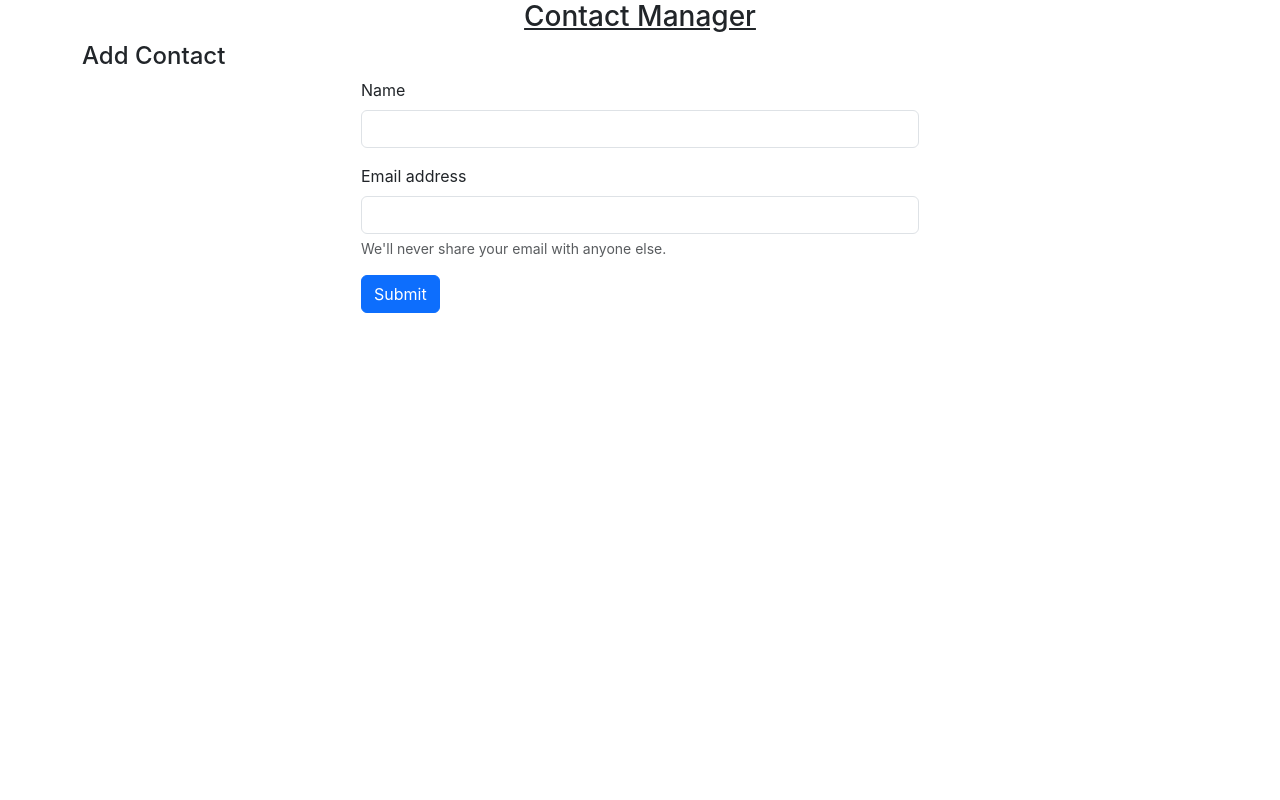
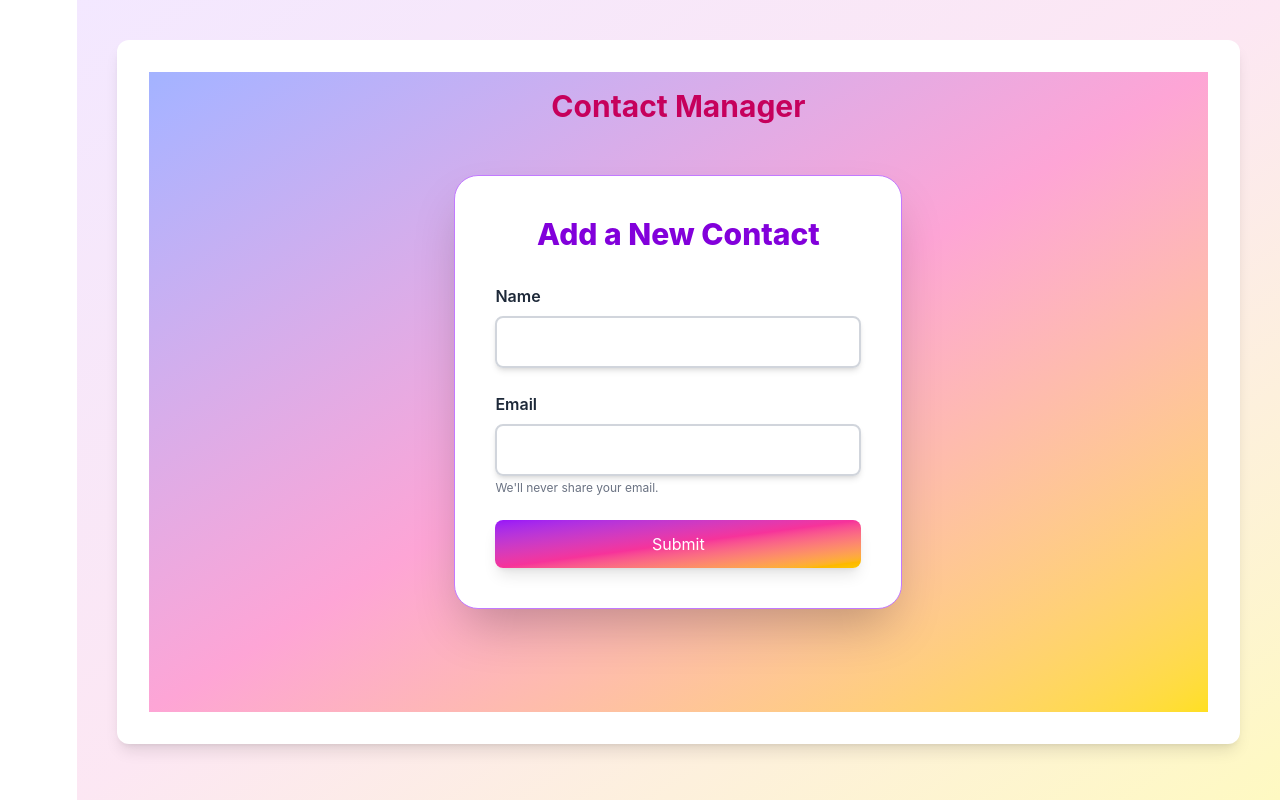
Before and after one commit to Sukanya1212/contact-app, a React (Create React App) app: page / in a window 1280 px wide. Built offline with nearby package versions, Linux system fonts and the light colour scheme.

Commit message:
apply styling

```diff
--- a/public/index.html
+++ b/public/index.html
@@ -26,7 +26,7 @@
     -->
     <title>React App</title>
     <script src="https://unpkg.com/@tailwindcss/browser@4"></script>
-    <link href="https://cdn.jsdelivr.net/npm/bootstrap@5.3.3/dist/css/bootstrap.min.css" rel="stylesheet" integrity="sha384-QWTKZyjpPEjISv5WaRU9OFeRpok6YctnYmDr5pNlyT2bRjXh0JMhjY6hW+ALEwIH" crossorigin="anonymous">
+    <!-- <link href="https://cdn.jsdelivr.net/npm/bootstrap@5.3.3/dist/css/bootstrap.min.css" rel="stylesheet" integrity="sha384-QWTKZyjpPEjISv5WaRU9OFeRpok6YctnYmDr5pNlyT2bRjXh0JMhjY6hW+ALEwIH" crossorigin="anonymous"> -->
 
   </head>
   <body>
--- a/src/AddContact.js
+++ b/src/AddContact.js
@@ -4,37 +4,65 @@ export default function AddContact({ addContactHandler }) {
     const [formData, setFormData] = useState({
         name: "",
         email: "",
-    })
+    });
+
     const handleChange = (e) => {
         const { name, value } = e.target;
         setFormData({ ...formData, [name]: value });
-    }
+    };
+
     const handleSubmit = (e) => {
         e.preventDefault();
         if (formData.name === "" || formData.email === "") {
-            alert("Please fill required fields")
+            alert("Please fill required fields");
+            return;
         }
-        addContactHandler(formData)
-        setFormData({ name: "", email: "" })
-        console.log("clikc", formData)
-    }
+        addContactHandler(formData);
+        setFormData({ name: "", email: "" });
+        console.log("click", formData);
+    };
+
     return (
-        <>
-            <div className=''>
-                <h4>Add Contact</h4>
-                <form className='col-6 mx-auto border-solid' onSubmit={handleSubmit}>
-                    <div class="mb-3">
-                        <label for="exampleInputPassword1" class="form-label">Name</label>
-                        <input type="text" name='name' class="form-control" id="exampleInputPassword1" value={formData.name} onChange={handleChange} />
+
+        <div className="flex justify-center items-center bg-gradient-to-br from-indigo-300 via-pink-300 to-yellow-300 p-6 bg-pattern-1 animate-fade-in" style={{height: '40rem'}}>
+        <h2 className='absolute text-3xl font-bold text-pink-700' style={{top: '11%'}}> Contact Manager</h2>
+            <div className="bg-white p-10 rounded-3xl shadow-2xl w-full max-w-md border border-purple-400 transform transition-all hover:scale-105 hover:shadow-2xl duration-500 ease-in-out">
+                <h2 className="text-3xl font-extrabold mb-8 text-center text-purple-700">Add a New Contact</h2>
+                <form onSubmit={handleSubmit} className="space-y-6">
+                    <div>
+                        <label htmlFor="name" className="block text-gray-800 font-semibold mb-2">Name</label>
+                        <input
+                            type="text"
+                            name="name"
+                            id="name"
+                            value={formData.name}
+                            onChange={handleChange}
+                            className="w-full border-2 border-gray-300 rounded-lg px-5 py-3 focus:outline-none focus:ring-2 focus:ring-purple-600 focus:ring-opacity-50 transition-all duration-300 hover:border-purple-500 shadow-md hover:shadow-lg"
+                        />
                     </div>
-                    <div class="mb-3">
-                        <label for="exampleInputEmail1" class="form-label">Email address</label>
-                        <input type="email" name='email' class="form-control" id="exampleInputEmail1" aria-describedby="emailHelp" value={formData.email} onChange={handleChange} />
-                        <div id="emailHelp" class="form-text">We'll never share your email with anyone else.</div>
+                    <div>
+                        <label htmlFor="email" className="block text-gray-800 font-semibold mb-2">Email</label>
+                        <input
+                            type="email"
+                            name="email"
+                            id="email"
+                            value={formData.email}
+                            onChange={handleChange}
+                            className="w-full border-2 border-gray-300 rounded-lg px-5 py-3 focus:outline-none focus:ring-2 focus:ring-purple-600 focus:ring-opacity-50 transition-all duration-300 hover:border-purple-500 shadow-md hover:shadow-lg"
+                        />
+                        <p className="text-xs text-gray-500 mt-1">We'll never share your email.</p>
                     </div>
-                    <button type="submit" class="btn btn-primary" >Submit</button>
+                    <div className="relative">
+                        <button
+                            type="submit"
+                            className="w-full bg-gradient-to-br from-purple-600 via-pink-500 to-yellow-400 text-white py-3 rounded-lg shadow-lg hover:shadow-2xl transform hover:scale-105 transition-all duration-300 ease-in-out focus:outline-none focus:ring-4 focus:ring-purple-500 focus:ring-opacity-30"
+                        >
+                            Submit
+                        </button>
+
+                    </div>
                 </form>
             </div>
-        </>
-    )
+        </div>
+    );
 }
--- a/src/App.js
+++ b/src/App.js
@@ -35,9 +35,33 @@ function App() {
 
   return (
     <div className="ui container">
-      <Header />
-      <AddContact addContactHandler={addContactHandler} />
+
+      <div style= {{marginLeft: '6%'}} className="min-h-screen bg-gradient-to-br from-purple-100 via-pink-100 to-yellow-100 p-10 flex justify-center">
+  <div className={`w-full max-w-6xl ${contacts.length > 0 ? "flex flex-col md:flex-row gap-10" : ""}`}>
+
+    {/* Add Contact Form */}
+    <div   className={`transition-all duration-700 ease-in-out ${
+    contacts.length > 0 ? "md:w-1/2" : "w-full"
+  }`}>
+      <div className="bg-white rounded-xl shadow-lg p-8 animate-slide-in">
+        {/* <h2 className="text-2xl font-bold text-center mb-6">Add Contact</h2> */}
+       <AddContact addContactHandler={addContactHandler} />
+      </div>
+    </div>
+
+    {/* Contact List */}
+    {contacts.length > 0 && (
+      <div className="md:w-1/2 space-y-4 animate-fade-in">
       <ContactList contacts={contacts} getContactId={removeContactHandler} />
+      </div>
+    )}
+
+  </div>
+</div>
+
+
+      {/* <AddContact addContactHandler={addContactHandler} />
+      <ContactList contacts={contacts} getContactId={removeContactHandler} /> */}
     </div>
   );
 }
--- a/src/ContactCard.js
+++ b/src/ContactCard.js
@@ -1,25 +1,37 @@
-import React from 'react'
+import React from "react";
+import { FaTrashAlt } from "react-icons/fa";
 
-export default function contactCard(props) {
-    console.log("contactCard",props.contact)
-    const {id, name, email} = props.contact
-    console.log(props)
+const ContactCard = ({ contact, clickHander }) => {
+    const { id, name, email } = contact;
 
-    const handleDelete =(id) => {
-        console.log("id",id)
-        props.onDelete(id);
-    }
     return (
-        <div>
-            <div className='content p-2 flex w-100'>
-                <img src='img.png' className='h-15 rounded-5'/>
-                <div className='ml-2'>
-                <div className='header font-bold'>{name}</div>
-                <div className='header'>{email}</div>
+        <div style={{width: '86%'}} className="relative flex items-center justify-between p-6 rounded-2xl shadow-lg bg-white/30 backdrop-blur-md border border-white/40 transition-transform duration-500 hover:scale-[1.02] hover:shadow-2xl">
+
+            {/* Left: Avatar and Info */}
+            <div className="flex items-center gap-4">
+                <div className="w-14 h-14 rounded-full overflow-hidden border-2 border-purple-500 shadow-md">
+                    <img
+                        className="w-full h-full object-cover"
+                        src="https://cdn-icons-png.flaticon.com/512/3135/3135715.png"
+                        alt="user"
+                    />
                 </div>
-                <button className='btn btn-danger' onClick={() => props.clickHander(id)}>Delete</button>
+                <div>
+                    <h4 className="text-lg font-semibold text-gray-800">{name}</h4>
+                    <p className="text-sm text-gray-600">{email}</p>
+                </div>
+            </div>
 
-            </div>
+            {/* Right: Delete Button */}
+            <button
+                className=" mx-4 bg-gradient-to-r bg-red-400 text-white border-red-100 py-2 px-4 rounded-xl shadow-md hover:scale-105 transition-all duration-300 flex items-center gap-2"
+                onClick={() => clickHander(id)}
+            >
+                <FaTrashAlt className="text-sm" />
+                Delete
+            </button>
         </div>
-    )
-}
+    );
+};
+
+export default ContactCard;
```
Also changed, not shown: tailwindconfig.js (added, +23 -0 lines).
